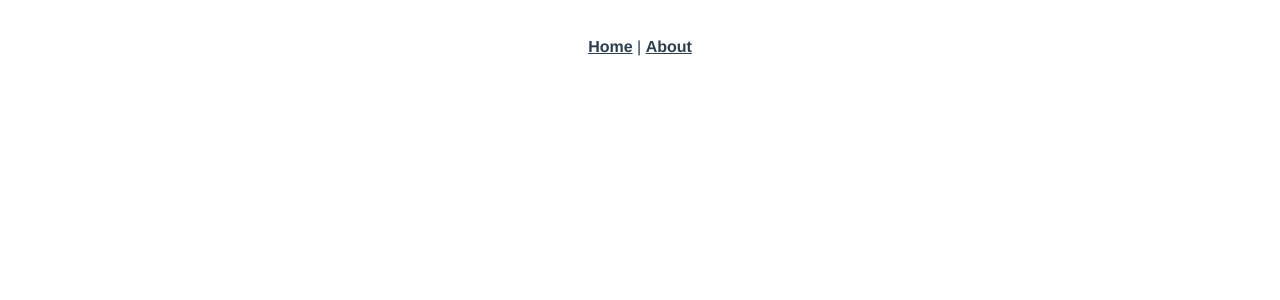
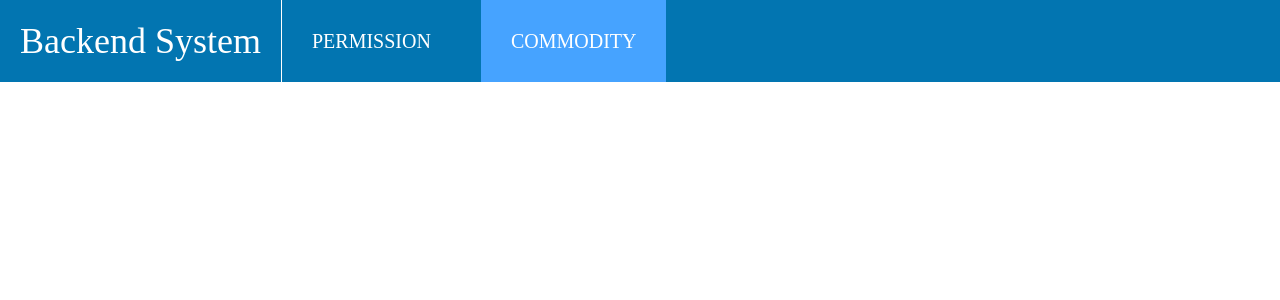
Before and after one commit to YuDarren/bs.github.io, a Vue app: page /commodity in a window 1280 px wide. Before the commit this address had no page. Shown: the top 300 px of the page. Built offline with nearby package versions, Linux system fonts and the light colour scheme.

Commit message:
bs title schedule 50%

```diff
--- a/package.json
+++ b/package.json
@@ -8,6 +8,7 @@
   },
   "dependencies": {
     "core-js": "^3.8.3",
+    "element-plus": "^2.2.8",
     "vue": "^3.2.13",
     "vue-router": "^4.0.3"
   },
--- a/src/App.vue
+++ b/src/App.vue
@@ -1,30 +1,21 @@
+<script>
+import Header from "@/components/Header.vue";
+export default {
+  components: { Header },
+};
+</script>
 <template>
-  <nav>
-    <router-link to="/">Home</router-link> |
-    <router-link to="/about">About</router-link>
-  </nav>
-  <router-view/>
+  <Header />
+  <router-view />
 </template>
 
 <style lang="scss">
-#app {
-  font-family: Avenir, Helvetica, Arial, sans-serif;
-  -webkit-font-smoothing: antialiased;
-  -moz-osx-font-smoothing: grayscale;
-  text-align: center;
-  color: #2c3e50;
+body {
+  background: #fff;
+  margin: 0;
 }
 
-nav {
-  padding: 30px;
-
-  a {
-    font-weight: bold;
-    color: #2c3e50;
-
-    &.router-link-exact-active {
-      color: #42b983;
-    }
-  }
+a {
+  text-decoration: none;
 }
 </style>
--- /dev/null
+++ b/src/components/Header.vue
@@ -0,0 +1,71 @@
+<script>
+export default {};
+</script>
+<template>
+  <header>
+    <div class="head">
+      <div class="head_left">
+        <div class="head_tit">Backend System</div>
+        <div class="head_btns">
+          <div class="btn">
+            <router-link to="/">Permission</router-link>
+          </div>
+          <div class="btn">
+            <router-link to="/commodity">Commodity</router-link>
+          </div>
+          <div></div>
+        </div>
+      </div>
+      <div class="head_right">
+        <div class="head_user"></div>
+        <div class="head_signout"></div>
+      </div>
+    </div>
+  </header>
+</template>
+<style lang="scss" scoped>
+.head {
+  background: #0275b1;
+  display: flex;
+  align-items: center;
+  justify-content: space-between;
+
+  .head_left {
+    display: flex;
+    .head_tit {
+      font-size: 36px;
+      color: #fff;
+      padding: 20px;
+      border-right: 1px solid #fff;
+    }
+    .head_btns {
+      display: flex;
+      align-items: center;
+      justify-content: flex-start;
+
+      .btn {
+        text-transform: uppercase;
+        font-size: 20px;
+
+        a {
+          padding: 30px;
+          color: #fff;
+          &.router-link-exact-active {
+            padding: 30px;
+            background: #46a3ff;
+          }
+        }
+      }
+      .btn + .btn {
+        margin-left: 20px;
+      }
+    }
+  }
+  .head_right {
+    .head_user {
+    }
+    .head_signout {
+    }
+  }
+}
+</style>
--- a/src/components/HelloWorld.vue
+++ /dev/null
@@ -1,58 +0,0 @@
-<template>
-  <div class="hello">
-    <h1>{{ msg }}</h1>
-    <p>
-      For a guide and recipes on how to configure / customize this project,<br>
-      check out the
-      <a href="https://cli.vuejs.org" target="_blank" rel="noopener">vue-cli documentation</a>.
-    </p>
-    <h3>Installed CLI Plugins</h3>
-    <ul>
-      <li><a href="https://github.com/vuejs/vue-cli/tree/dev/packages/%40vue/cli-plugin-babel" target="_blank" rel="noopener">babel</a></li>
-      <li><a href="https://github.com/vuejs/vue-cli/tree/dev/packages/%40vue/cli-plugin-router" target="_blank" rel="noopener">router</a></li>
-    </ul>
-    <h3>Essential Links</h3>
-    <ul>
-      <li><a href="https://vuejs.org" target="_blank" rel="noopener">Core Docs</a></li>
-      <li><a href="https://forum.vuejs.org" target="_blank" rel="noopener">Forum</a></li>
-      <li><a href="https://chat.vuejs.org" target="_blank" rel="noopener">Community Chat</a></li>
-      <li><a href="https://twitter.com/vuejs" target="_blank" rel="noopener">Twitter</a></li>
-      <li><a href="https://news.vuejs.org" target="_blank" rel="noopener">News</a></li>
-    </ul>
-    <h3>Ecosystem</h3>
-    <ul>
-      <li><a href="https://router.vuejs.org" target="_blank" rel="noopener">vue-router</a></li>
-      <li><a href="https://vuex.vuejs.org" target="_blank" rel="noopener">vuex</a></li>
-      <li><a href="https://github.com/vuejs/vue-devtools#vue-devtools" target="_blank" rel="noopener">vue-devtools</a></li>
-      <li><a href="https://vue-loader.vuejs.org" target="_blank" rel="noopener">vue-loader</a></li>
-      <li><a href="https://github.com/vuejs/awesome-vue" target="_blank" rel="noopener">awesome-vue</a></li>
-    </ul>
-  </div>
-</template>
-
-<script>
-export default {
-  name: 'HelloWorld',
-  props: {
-    msg: String
-  }
-}
-</script>
-
-<!-- Add "scoped" attribute to limit CSS to this component only -->
-<style scoped lang="scss">
-h3 {
-  margin: 40px 0 0;
-}
-ul {
-  list-style-type: none;
-  padding: 0;
-}
-li {
-  display: inline-block;
-  margin: 0 10px;
-}
-a {
-  color: #42b983;
-}
-</style>
--- a/src/router/index.js
+++ b/src/router/index.js
@@ -1,25 +1,31 @@
-import { createRouter, createWebHistory } from 'vue-router'
-import HomeView from '../views/HomeView.vue'
+import { createRouter, createWebHistory } from "vue-router";
+import Permission from "@/views/Permission.vue";
+import Commodity from "@/views/Commodity.vue";
 
 const routes = [
   {
-    path: '/',
-    name: 'home',
-    component: HomeView
+    path: "/",
+    name: "permission",
+    component: Permission,
   },
   {
-    path: '/about',
-    name: 'about',
-    // route level code-splitting
-    // this generates a separate chunk (about.[hash].js) for this route
-    // which is lazy-loaded when the route is visited.
-    component: () => import(/* webpackChunkName: "about" */ '../views/AboutView.vue')
-  }
-]
+    path: "/commodity",
+    name: "commodity",
+    component: Commodity,
+  },
+  // {
+  //   path: '/about',
+  //   name: 'about',
+  //   // route level code-splitting
+  //   // this generates a separate chunk (about.[hash].js) for this route
+  //   // which is lazy-loaded when the route is visited.
+  //   component: () => import(/* webpackChunkName: "about" */ '../views/AboutView.vue')
+  // }
+];
 
 const router = createRouter({
   history: createWebHistory(process.env.BASE_URL),
-  routes
-})
+  routes,
+});
 
-export default router
+export default router;
--- a/src/views/AboutView.vue
+++ /dev/null
@@ -1,5 +0,0 @@
-<template>
-  <div class="about">
-    <h1>This is an about page</h1>
-  </div>
-</template>
--- /dev/null
+++ b/src/views/Commodity.vue
@@ -0,0 +1,5 @@
+<script>
+export default {};
+</script>
+<template></template>
+<style lang="scss" scoped></style>
--- a/src/views/HomeView.vue
+++ /dev/null
@@ -1,18 +0,0 @@
-<template>
-  <div class="home">
-    <img alt="Vue logo" src="../assets/logo.png">
-    <HelloWorld msg="Welcome to Your Vue.js App"/>
-  </div>
-</template>
-
-<script>
-// @ is an alias to /src
-import HelloWorld from '@/components/HelloWorld.vue'
-
-export default {
-  name: 'HomeView',
-  components: {
-    HelloWorld
-  }
-}
-</script>
--- /dev/null
+++ b/src/views/Permission.vue
@@ -0,0 +1,5 @@
+<script>
+export default {};
+</script>
+<template></template>
+<style lang="scss" scoped></style>
```
Also changed, not shown: src/main.js (+6 -4 lines), 1 other file (tests, documents, lock files or other folders).
